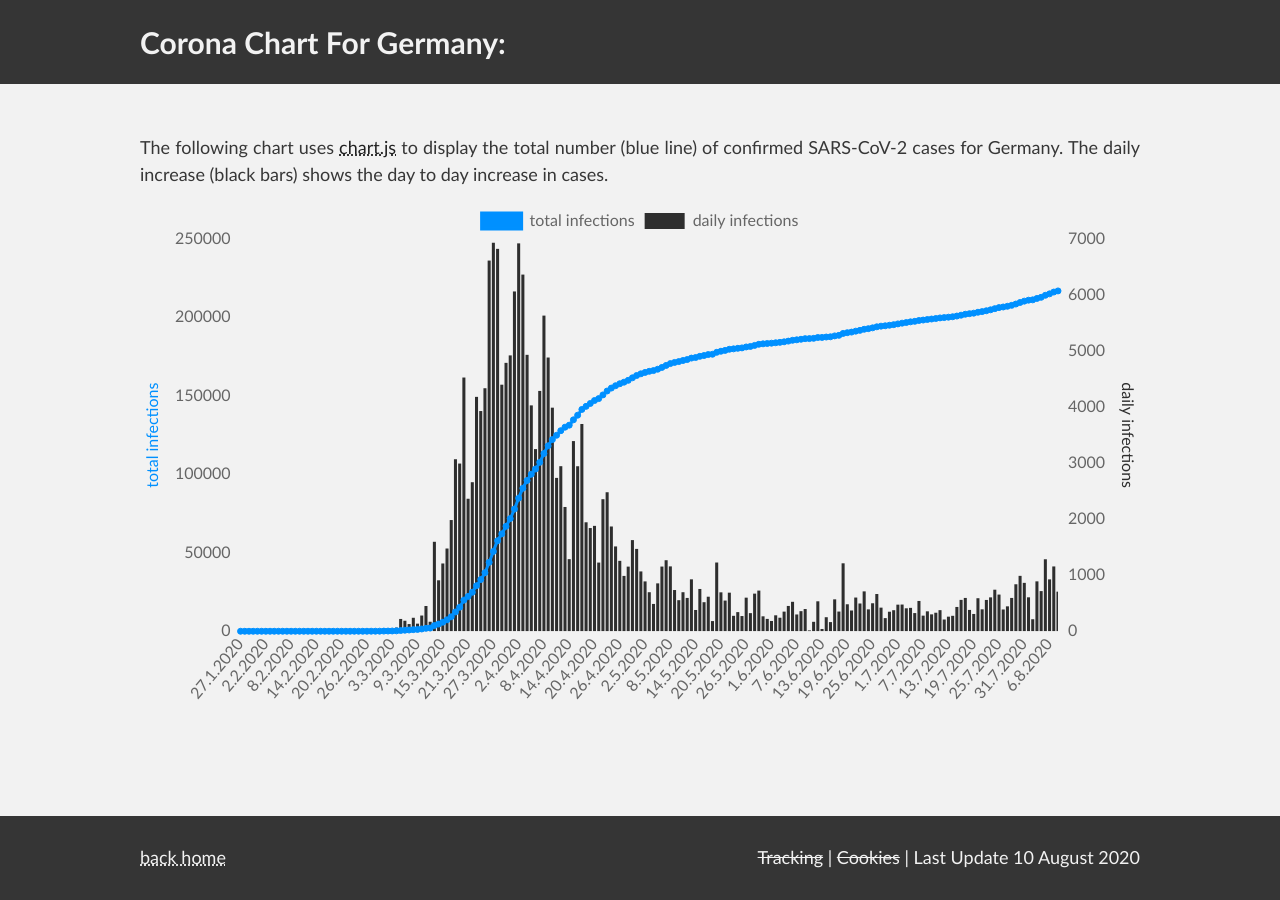
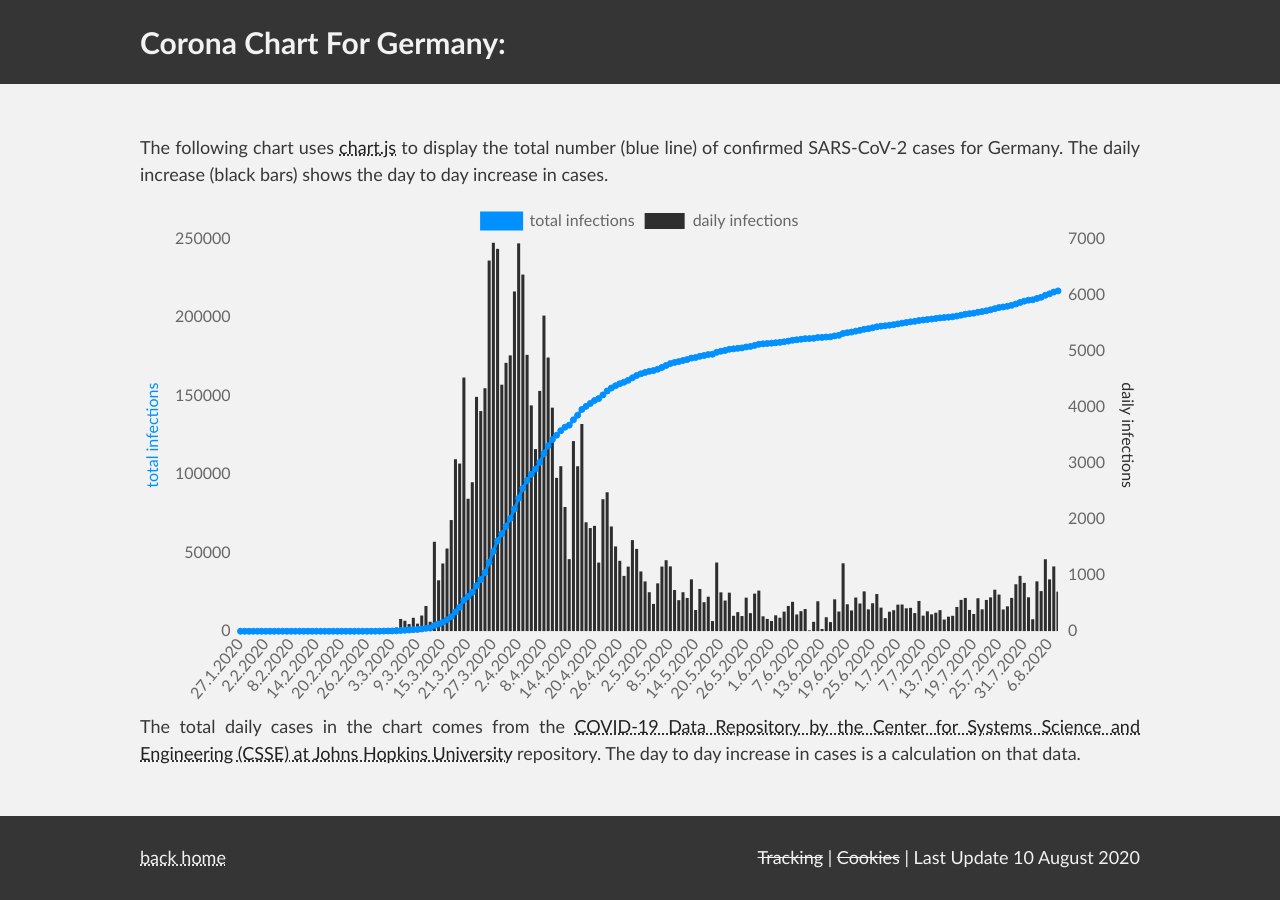
Before and after one commit to ZackDev/zackdev.github.io, a Jekyll site: the page built from pages/corona-chart-for-germany.md, in a window 1280 px wide. Built offline with Jekyll 4.4.1, drawn with Linux system fonts in a browser that asks for light colours.

Commit message:
added dataset atrribution

```diff
--- a/pages/corona-chart-for-germany.md
+++ b/pages/corona-chart-for-germany.md
@@ -7,3 +7,4 @@ list: true
 ---
 The following chart uses [chart.js](https://www.chartjs.org/) to display the total number (blue line) of confirmed SARS-CoV-2 cases for Germany. The daily increase (black bars) shows the day to day increase in cases.
 {% include corona.html %}
+The total daily cases in the chart comes from the [COVID-19 Data Repository by the Center for Systems Science and Engineering (CSSE) at Johns Hopkins University](https://github.com/CSSEGISandData/COVID-19) repository. The day to day increase in cases is a calculation on that data.
```
